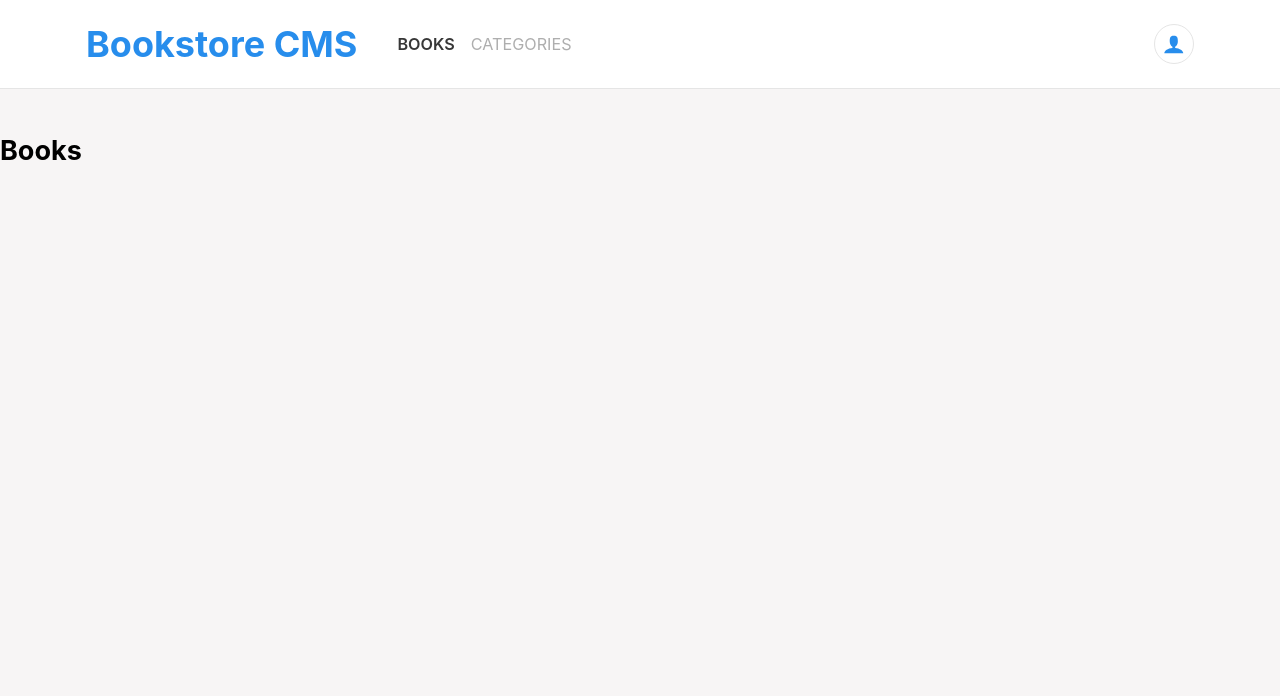
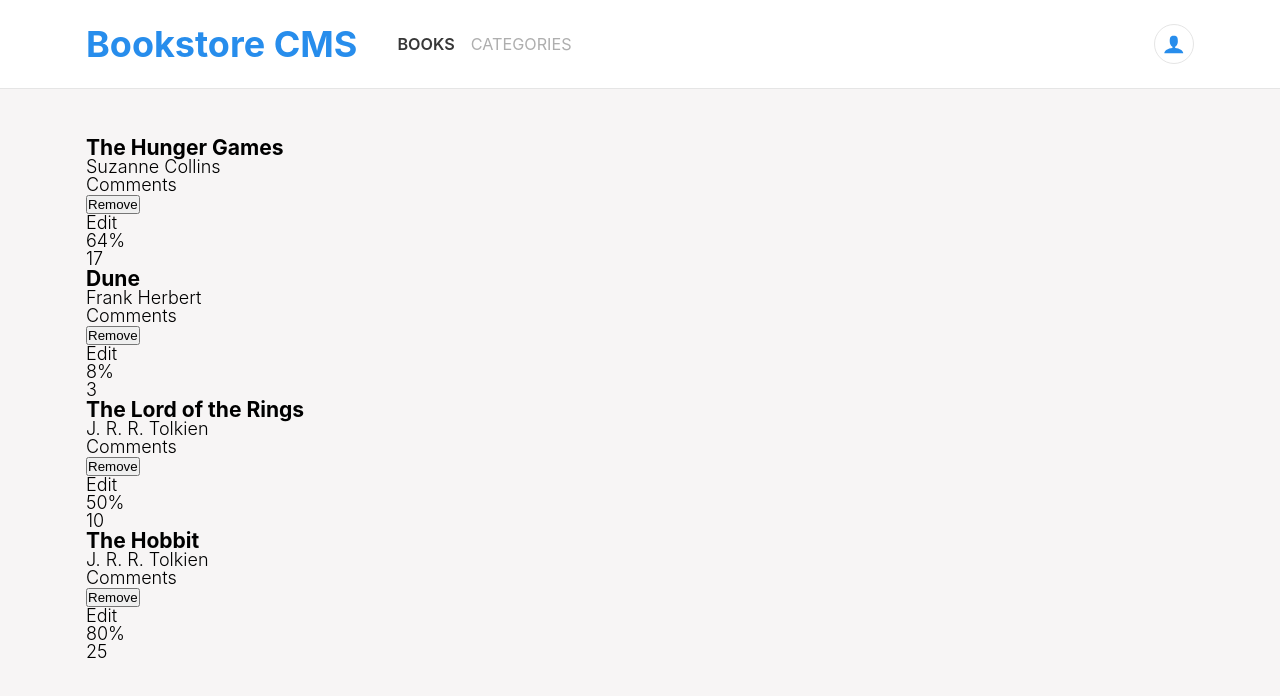
Before and after one commit to NitBravoA92/bookstore, a React (Create React App) app: page / in a window 1280 px wide. Shown: the top 696 px of the page. Built offline with nearby package versions, Linux system fonts and the light colour scheme.

Commit message:
Import the BookList component

```diff
--- a/src/pages/Books.jsx
+++ b/src/pages/Books.jsx
@@ -1,9 +1,12 @@
 import Layout from './Layout';
+import BookList from '../components/BookList';
 
 const Books = () => (
   <Layout>
     <section className="page" id="books">
-      <h1>Books</h1>
+      <div className="container">
+        <BookList />
+      </div>
     </section>
   </Layout>
 );
```
